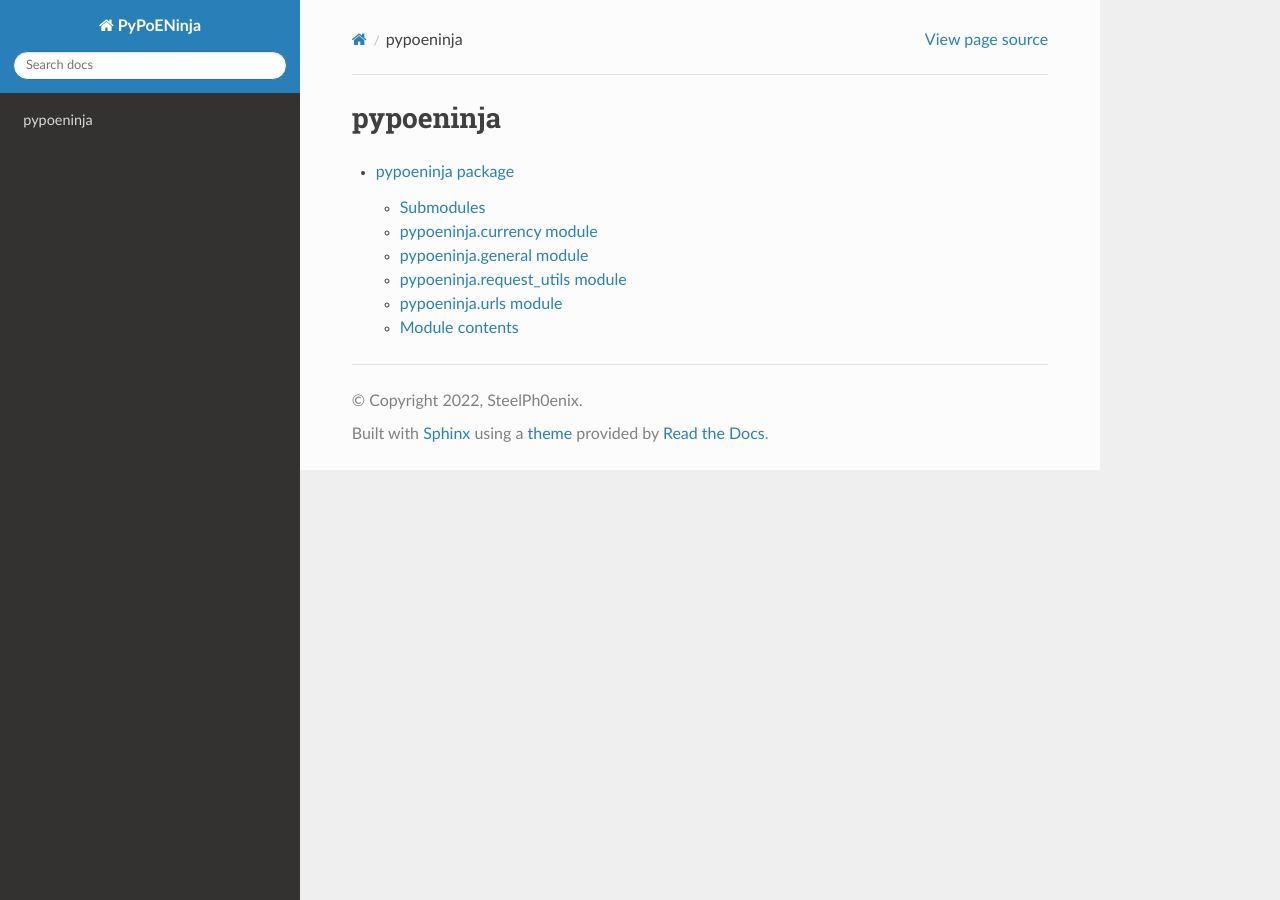
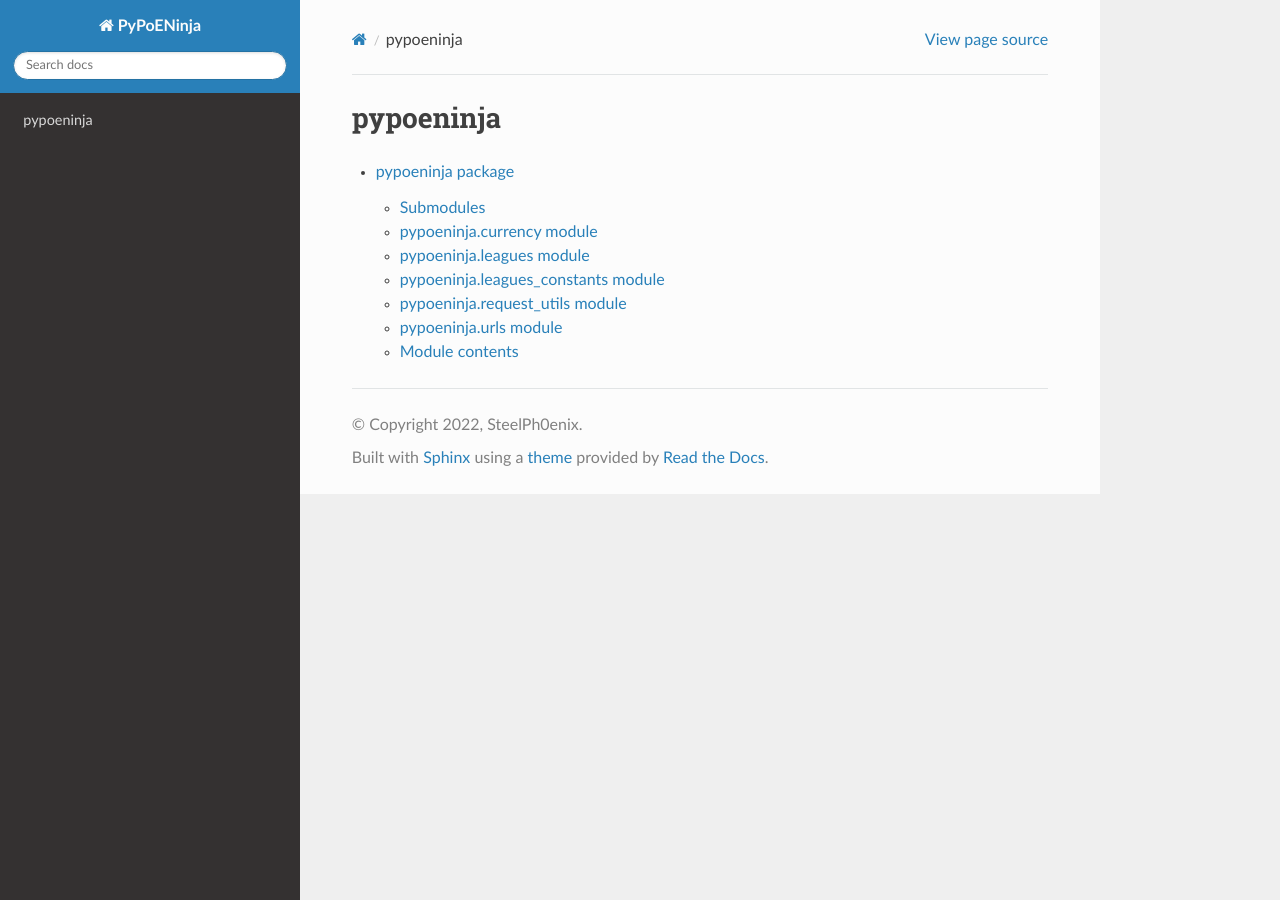
Before and after one commit to SteelPh0enix/pyPoENinja, a Sphinx documentation site: the page built from docs/modules.rst, in a window 1280 px wide. Built offline with Sphinx 7.4.7 and the Read the Docs theme 2.0.0, drawn with Linux system fonts in a browser that asks for light colours.

Commit message:
docs update

```diff
--- a/docs/pypoeninja.rst
+++ b/docs/pypoeninja.rst
@@ -12,10 +12,18 @@ pypoeninja.currency module
    :undoc-members:
    :show-inheritance:
 
-pypoeninja.general module
+pypoeninja.leagues module
 -------------------------
 
-.. automodule:: pypoeninja.general
+.. automodule:: pypoeninja.leagues
+   :members:
+   :undoc-members:
+   :show-inheritance:
+
+pypoeninja.leagues\_constants module
+------------------------------------
+
+.. automodule:: pypoeninja.leagues_constants
    :members:
    :undoc-members:
    :show-inheritance:
```
